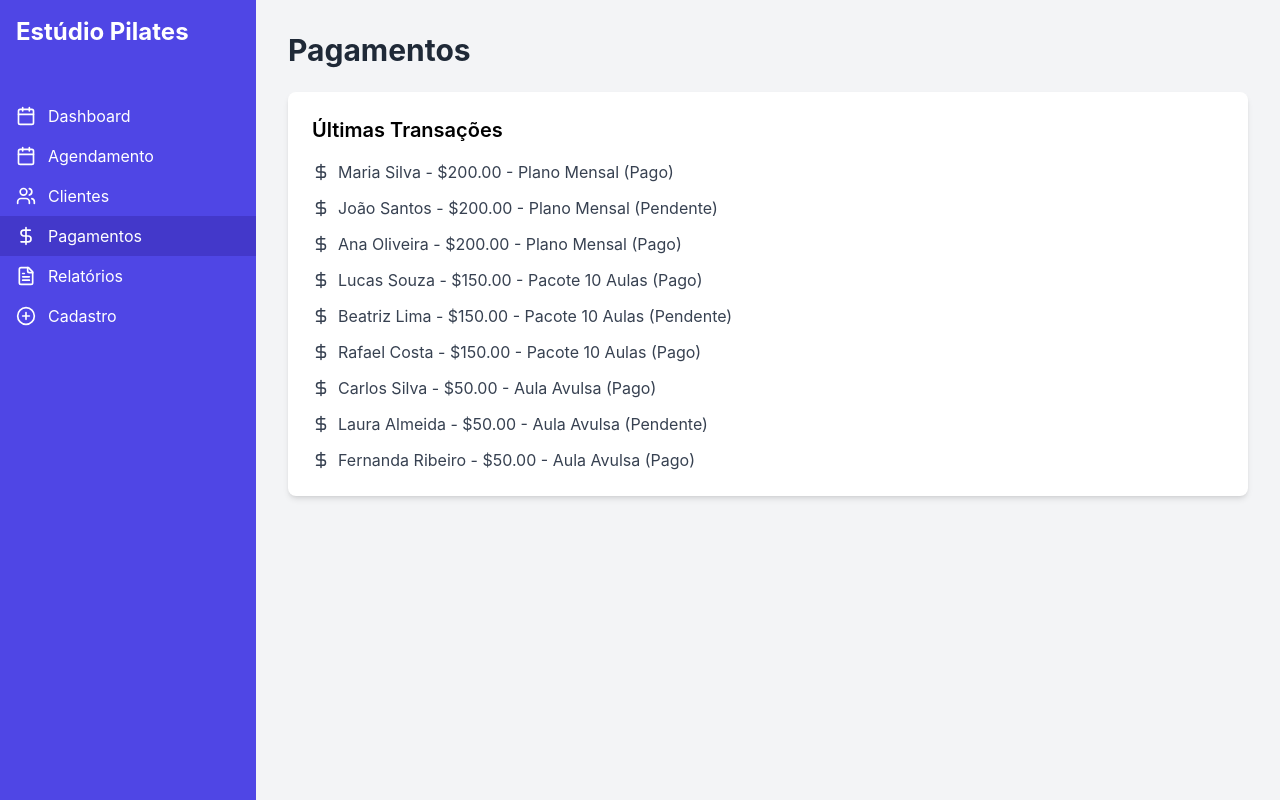
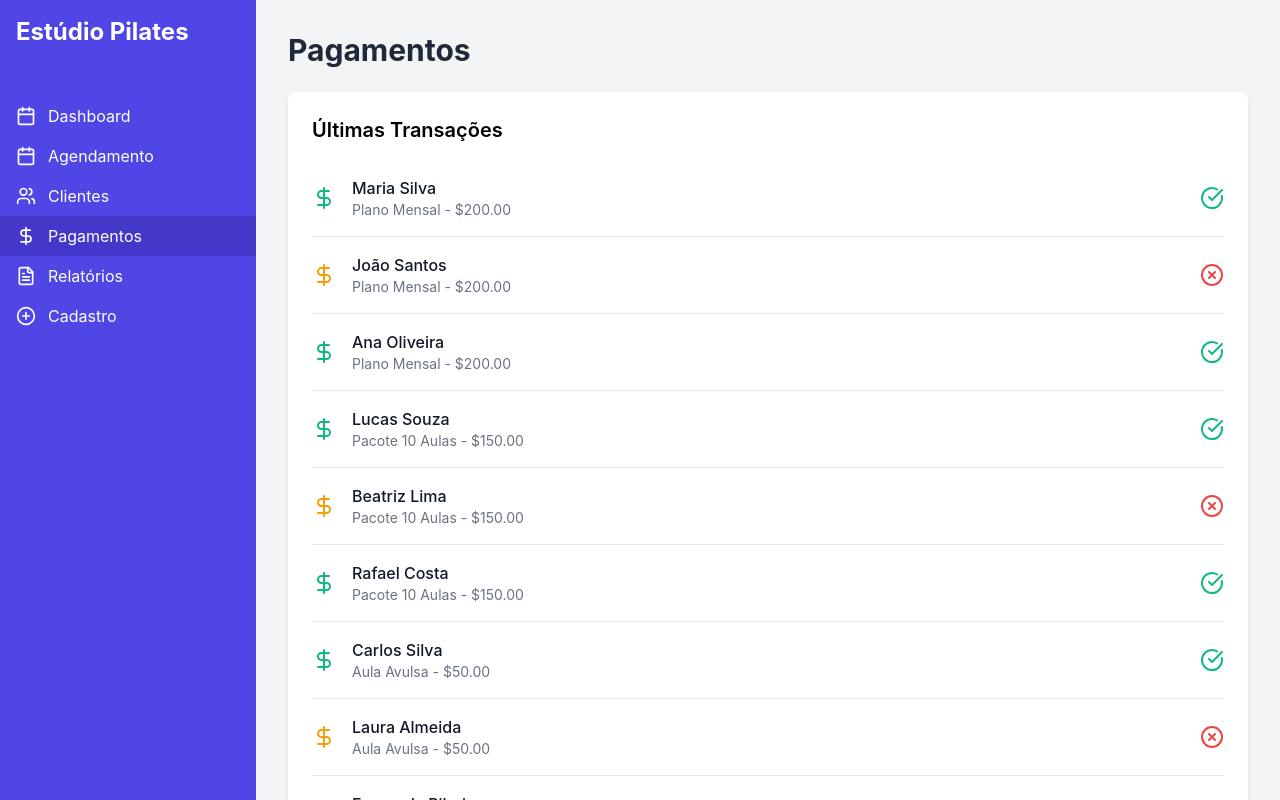
Before and after one commit to TamLeal/pilates-app, a React (Vite) app: page / in a window 1280 px wide. Both pictures are taken after a click on the button "Pagamentos". Built offline with nearby package versions, Linux system fonts and the light colour scheme.

Commit message:
pagamentos - layout change

```diff
--- a/src/pages/Pagamentos.jsx
+++ b/src/pages/Pagamentos.jsx
@@ -1,53 +1,89 @@
 import React from 'react';
 import { Card, CardContent } from '../components/ui/card';
-import { DollarSign } from 'lucide-react';
+import { DollarSign, CheckCircle, XCircle } from 'lucide-react';
 
 const Pagamentos = () => (
   <div className="space-y-6">
     <Card>
       <CardContent>
         <h3 className="text-xl font-semibold mb-4">Últimas Transações</h3>
-        <ul className="space-y-3">
+        <ul className="divide-y divide-gray-200">
           {/* Plano Mensal */}
-          <li className="flex items-center text-gray-700">
-            <DollarSign className="mr-2" size={18} />
-            <span>Maria Silva - $200.00 - Plano Mensal (Pago)</span>
+          <li className="flex items-center py-4 hover:bg-gray-50 transition-colors">
+            <DollarSign className="mr-4 text-green-500" size={24} />
+            <div className="flex-1">
+              <span className="font-medium text-gray-900">Maria Silva</span>
+              <p className="text-sm text-gray-500">Plano Mensal - $200.00</p>
+            </div>
+            <CheckCircle className="text-green-500" size={24} />
           </li>
-          <li className="flex items-center text-gray-700">
-            <DollarSign className="mr-2" size={18} />
-            <span>João Santos - $200.00 - Plano Mensal (Pendente)</span>
+          <li className="flex items-center py-4 hover:bg-gray-50 transition-colors">
+            <DollarSign className="mr-4 text-yellow-500" size={24} />
+            <div className="flex-1">
+              <span className="font-medium text-gray-900">João Santos</span>
+              <p className="text-sm text-gray-500">Plano Mensal - $200.00</p>
+            </div>
+            <XCircle className="text-red-500" size={24} />
           </li>
-          <li className="flex items-center text-gray-700">
-            <DollarSign className="mr-2" size={18} />
-            <span>Ana Oliveira - $200.00 - Plano Mensal (Pago)</span>
+          <li className="flex items-center py-4 hover:bg-gray-50 transition-colors">
+            <DollarSign className="mr-4 text-green-500" size={24} />
+            <div className="flex-1">
+              <span className="font-medium text-gray-900">Ana Oliveira</span>
+              <p className="text-sm text-gray-500">Plano Mensal - $200.00</p>
+            </div>
+            <CheckCircle className="text-green-500" size={24} />
           </li>
 
           {/* Pacote de Aulas */}
-          <li className="flex items-center text-gray-700">
-            <DollarSign className="mr-2" size={18} />
-            <span>Lucas Souza - $150.00 - Pacote 10 Aulas (Pago)</span>
+          <li className="flex items-center py-4 hover:bg-gray-50 transition-colors">
+            <DollarSign className="mr-4 text-green-500" size={24} />
+            <div className="flex-1">
+              <span className="font-medium text-gray-900">Lucas Souza</span>
+              <p className="text-sm text-gray-500">Pacote 10 Aulas - $150.00</p>
+            </div>
+            <CheckCircle className="text-green-500" size={24} />
           </li>
-          <li className="flex items-center text-gray-700">
-            <DollarSign className="mr-2" size={18} />
-            <span>Beatriz Lima - $150.00 - Pacote 10 Aulas (Pendente)</span>
+          <li className="flex items-center py-4 hover:bg-gray-50 transition-colors">
+            <DollarSign className="mr-4 text-yellow-500" size={24} />
+            <div className="flex-1">
+              <span className="font-medium text-gray-900">Beatriz Lima</span>
+              <p className="text-sm text-gray-500">Pacote 10 Aulas - $150.00</p>
+            </div>
+            <XCircle className="text-red-500" size={24} />
           </li>
-          <li className="flex items-center text-gray-700">
-            <DollarSign className="mr-2" size={18} />
-            <span>Rafael Costa - $150.00 - Pacote 10 Aulas (Pago)</span>
+          <li className="flex items-center py-4 hover:bg-gray-50 transition-colors">
+            <DollarSign className="mr-4 text-green-500" size={24} />
+            <div className="flex-1">
+              <span className="font-medium text-gray-900">Rafael Costa</span>
+              <p className="text-sm text-gray-500">Pacote 10 Aulas - $150.00</p>
+            </div>
+            <CheckCircle className="text-green-500" size={24} />
           </li>
 
           {/* Aula Avulsa */}
-          <li className="flex items-center text-gray-700">
-            <DollarSign className="mr-2" size={18} />
-            <span>Carlos Silva - $50.00 - Aula Avulsa (Pago)</span>
+          <li className="flex items-center py-4 hover:bg-gray-50 transition-colors">
+            <DollarSign className="mr-4 text-green-500" size={24} />
+            <div className="flex-1">
+              <span className="font-medium text-gray-900">Carlos Silva</span>
+              <p className="text-sm text-gray-500">Aula Avulsa - $50.00</p>
+            </div>
+            <CheckCircle className="text-green-500" size={24} />
           </li>
-          <li className="flex items-center text-gray-700">
-            <DollarSign className="mr-2" size={18} />
-            <span>Laura Almeida - $50.00 - Aula Avulsa (Pendente)</span>
+          <li className="flex items-center py-4 hover:bg-gray-50 transition-colors">
+            <DollarSign className="mr-4 text-yellow-500" size={24} />
+            <div className="flex-1">
+              <span className="font-medium text-gray-900">Laura Almeida</span>
+              <p className="text-sm text-gray-500">Aula Avulsa - $50.00</p>
+            </div>
+            <XCircle className="text-red-500" size={24} />
           </li>
-          <li className="flex items-center text-gray-700">
-            <DollarSign className="mr-2" size={18} />
-            <span>Fernanda Ribeiro - $50.00 - Aula Avulsa (Pago)</span>
+          <li className="flex items-center py-4 hover:bg-gray-50 transition-colors">
+            <DollarSign className="mr-4 text-green-500" size={24} />
+            <div className="flex-1">
+              <span className="font-medium text-gray-900">Fernanda Ribeiro</span>
+              <p className="text-sm text-gray-500">Aula Avulsa - $50.00</p>
+            </div>
+            <CheckCircle className="text-green-500" size={24} />
           </li>
         </ul>
       </CardContent>
```
